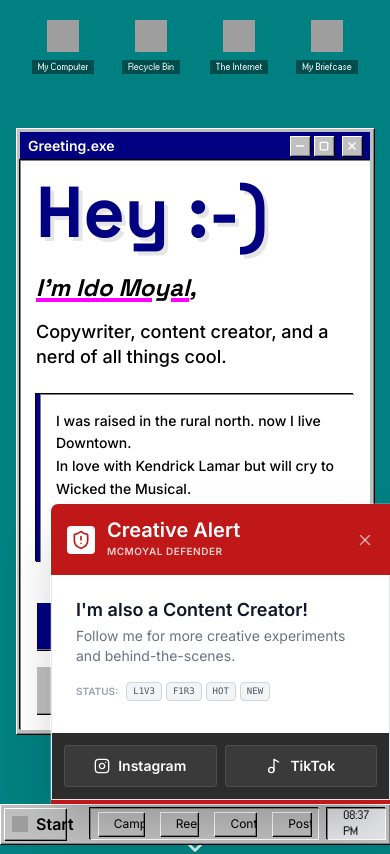
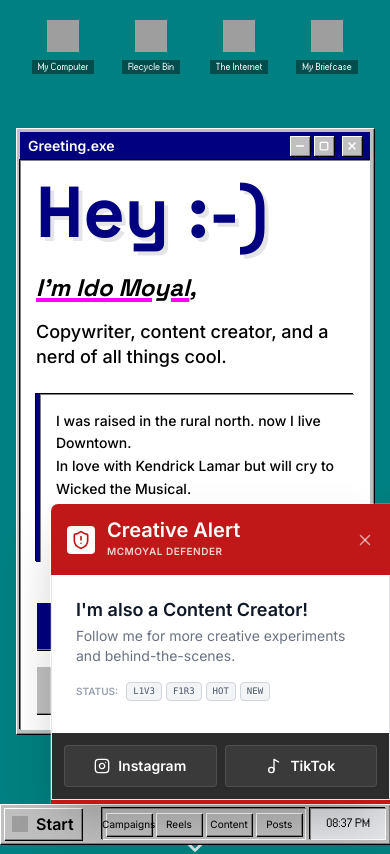
Before and after one commit to moyalll/idomoyal, a React (Vite) app: page / in a window 390 px wide. Shown: the top 854 px of the page. Built offline with nearby package versions, Linux system fonts and the light colour scheme; grey boxes are pictures that could not be loaded.

Commit message:
Optimize taskbar button alignment and sizing for mobile responsiveness

```diff
--- a/src/App.tsx
+++ b/src/App.tsx
@@ -182,17 +182,17 @@
           <img src="https://win98icons.alexmeub.com/icons/png/windows-0.png" alt="Start" className="w-4 h-4 image-pixelated" />
           Start
         </button>
-        <div className="win95-inset h-8 flex-grow mx-2 px-2 flex items-center gap-4 overflow-x-auto no-scrollbar">
-          <button onClick={() => scrollTo('brands')} className="win95-button flex items-center gap-2 text-xs truncate max-w-[120px]">
+        <div className="win95-inset h-8 flex-grow mx-1 md:mx-2 px-1 md:px-2 flex items-center gap-1 md:gap-4 overflow-x-auto no-scrollbar">
+          <button onClick={() => scrollTo('brands')} className="win95-button flex-1 md:flex-none flex items-center justify-center gap-1 md:gap-2 text-[10px] md:text-xs px-1 md:px-4 min-w-0">
              Campaigns
           </button>
-          <button onClick={() => scrollTo('reels')} className="win95-button flex items-center gap-2 text-xs truncate max-w-[120px]">
+          <button onClick={() => scrollTo('reels')} className="win95-button flex-1 md:flex-none flex items-center justify-center gap-1 md:gap-2 text-[10px] md:text-xs px-1 md:px-4 min-w-0">
              Reels
           </button>
-          <button onClick={() => scrollTo('social')} className="win95-button flex items-center gap-2 text-xs truncate max-w-[120px]">
+          <button onClick={() => scrollTo('social')} className="win95-button flex-1 md:flex-none flex items-center justify-center gap-1 md:gap-2 text-[10px] md:text-xs px-1 md:px-4 min-w-0">
              Content
           </button>
-          <button onClick={() => scrollTo('copy')} className="win95-button flex items-center gap-2 text-xs truncate max-w-[120px]">
+          <button onClick={() => scrollTo('copy')} className="win95-button flex-1 md:flex-none flex items-center justify-center gap-1 md:gap-2 text-[10px] md:text-xs px-1 md:px-4 min-w-0">
              Posts
           </button>
         </div>
```
